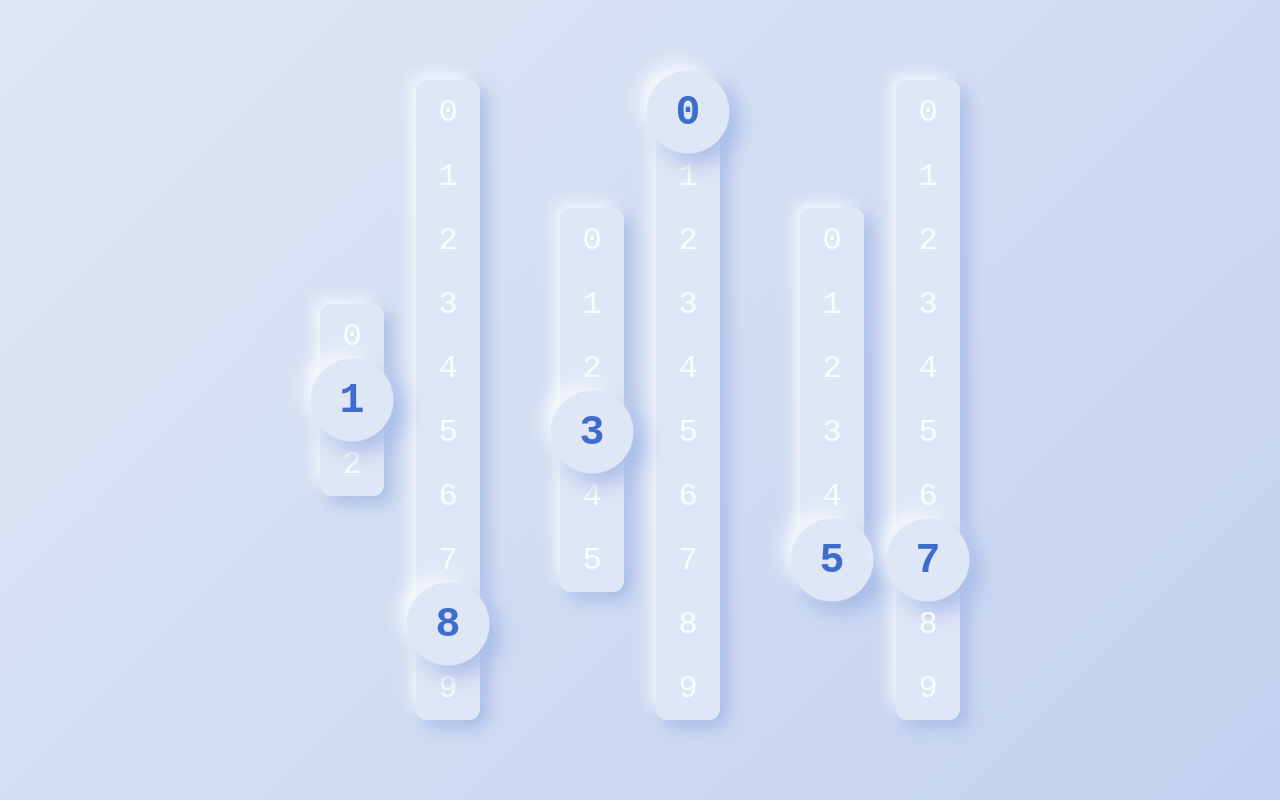
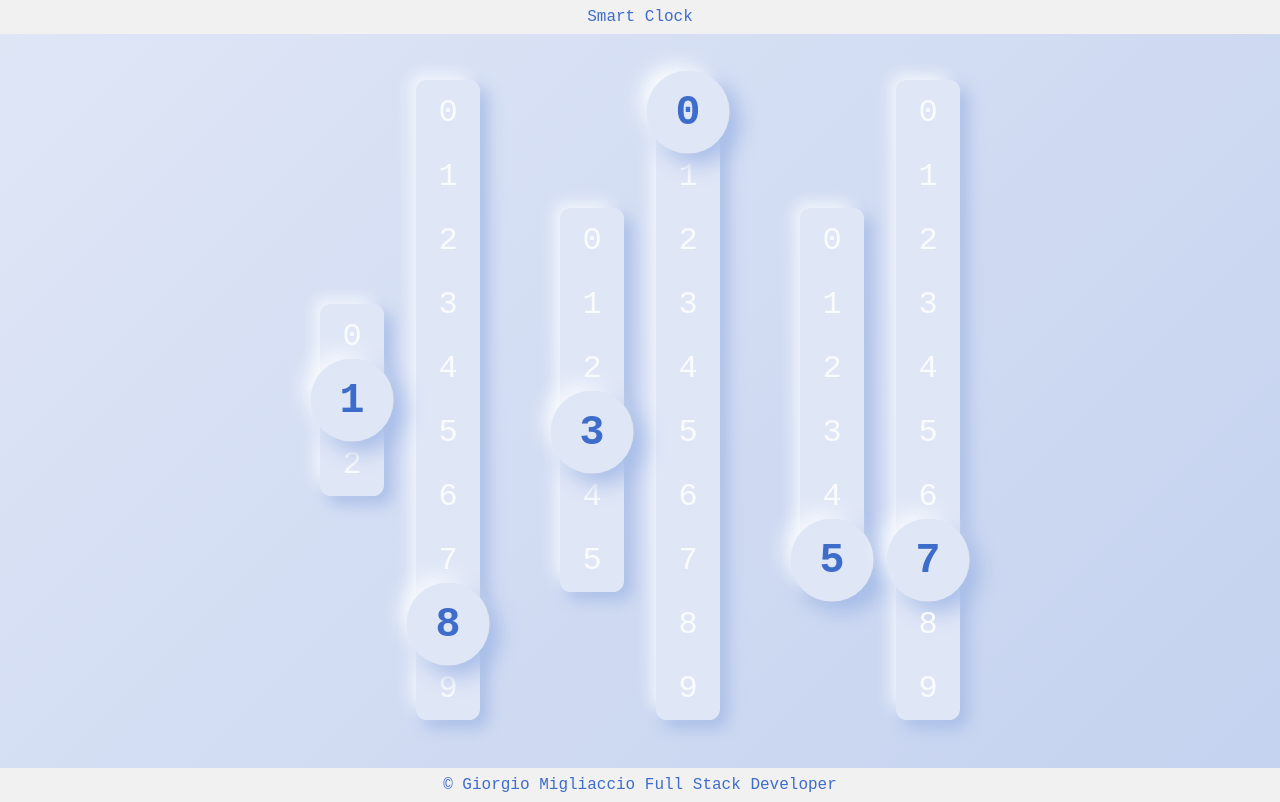
Before and after one commit to GiorgioMigliaccio08/Orologio-Smart, a plain HTML site: page index.html in a window 1280 px wide. Drawn offline with Linux system fonts and the light colour scheme.

Commit message:
Final Commit for Today

```diff
--- a/index.html
+++ b/index.html
@@ -7,6 +7,7 @@
     <link rel="stylesheet" href="style.css" />
   </head>
   <body>
+    <p>Smart Clock</p>
     <div class="clock">
       <div class="ore">
         <div class="strip">
@@ -72,6 +73,11 @@
         </div>
       </div>
     </div>
+    <footer>
+      <p>
+        &copy; <span id="year"></span> Giorgio Migliaccio Full Stack Developer
+      </p>
+    </footer>
 
     <script src="main.js"></script>
   </body>
--- a/style.css
+++ b/style.css
@@ -2,6 +2,18 @@
   box-sizing: border-box;
   padding: 0;
   margin: 0;
+}
+
+p {
+  font-family: "Roboto Mono", monospace;
+  text-align: center;
+  font-size: 2vmin;
+  color: #3e6ccb;
+  padding: 1vmin 0;
+  position: absolute;
+  top: 0;
+  width: 100%;
+  background-color: #f1f1f1;
 }
 
 body {
@@ -20,7 +32,7 @@ body {
   grid-gap: 10vmin;
   position: relative;
   padding: 4vmin;
-  align-items: center; /* Allinea le colonne tra loro */
+  align-items: center;
 }
 
 .ore,
@@ -29,7 +41,7 @@ body {
   display: grid;
   grid-template-columns: 1fr 1fr;
   grid-gap: 4vmin;
-  align-items: center; /* Assicura l'allineamento verticale */
+  align-items: center;
 }
 
 .strip {
@@ -39,7 +51,7 @@ body {
   box-shadow: -1vmin -1vmin 2vmin -0.5vmin #f9fbfd, 1vmin 1vmin 2vmin #a9bee8;
   display: flex;
   flex-direction: column;
-  align-items: center; /* Centra i numeri all'interno della strip */
+  align-items: center;
   justify-content: center;
 }
 
@@ -62,3 +74,21 @@ body {
   background-color: #dfe6f6;
   box-shadow: -1vmin -1vmin 2vmin -0.5vmin #f9fbfd, 1vmin 1vmin 2vmin #a9bee8;
 }
+
+/*Footer*/
+
+footer {
+  font-family: "Roboto Mono", monospace;
+  text-align: center;
+  font-size: 2vmin;
+  color: #3e6ccb;
+  padding: 2vmin 0;
+  position: absolute;
+  bottom: 0;
+  width: 100%;
+  background-color: #f1f1f1;
+}
+
+#year {
+  font-weight: bold;
+}
```
